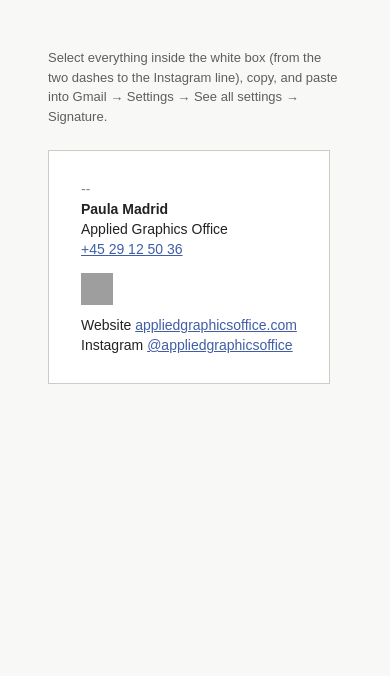
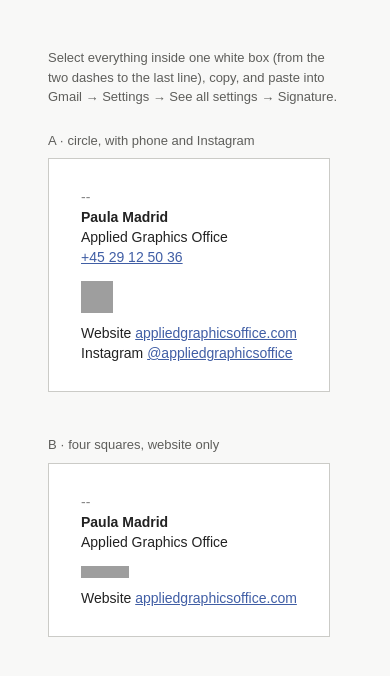
Before and after one commit to paula-madrid/ago-website, a plain HTML site: page signature.html in a window 390 px wide. Drawn offline with Linux system fonts and the light colour scheme; grey boxes are pictures that could not be loaded.

Commit message:
Email signature: second version with four squares, website only
Adds version B to signature.html: no phone or Instagram, and the four palette
colours as a row of squares (48 x 12 px, hosted at 3x).

Co-Authored-By: Claude Opus 5.5 <noreply@anthropic.com>
Claude-Session: https://claude.ai/code/session_01NVvXN38yTGRMuRK6P37qyA

```diff
--- a/signature.html
+++ b/signature.html
@@ -12,7 +12,8 @@ body{margin:0;padding:48px;background:#f8f8f7;font-family:Arial,Helvetica,sans-s
 </style>
 </head>
 <body>
-<p class="note">Select everything inside the white box (from the two dashes to the Instagram line), copy, and paste into Gmail &rarr; Settings &rarr; See all settings &rarr; Signature.</p>
+<p class="note">Select everything inside one white box (from the two dashes to the last line), copy, and paste into Gmail &rarr; Settings &rarr; See all settings &rarr; Signature.</p>
+<p class="note" style="margin:0 0 8px">A &middot; circle, with phone and Instagram</p>
 <div class="card">
 <table cellpadding="0" cellspacing="0" border="0" style="border-collapse:collapse;font-family:Arial,Helvetica,sans-serif;font-size:14px;line-height:20px;color:#222222">
 <tr><td style="color:#888888;padding:0">--</td></tr>
@@ -24,5 +25,16 @@ body{margin:0;padding:48px;background:#f8f8f7;font-family:Arial,Helvetica,sans-s
 <tr><td style="padding:0">Instagram <a href="https://www.instagram.com/appliedgraphicsoffice" style="color:#405EA5;text-decoration:underline">@appliedgraphicsoffice</a></td></tr>
 </table>
 </div>
+
+<p class="note" style="margin:40px 0 8px">B &middot; four squares, website only</p>
+<div class="card">
+<table cellpadding="0" cellspacing="0" border="0" style="border-collapse:collapse;font-family:Arial,Helvetica,sans-serif;font-size:14px;line-height:20px;color:#222222">
+<tr><td style="color:#888888;padding:0">--</td></tr>
+<tr><td style="padding:0"><b>Paula Madrid</b></td></tr>
+<tr><td style="padding:0">Applied Graphics Office</td></tr>
+<tr><td style="padding:14px 0 10px 0;line-height:0"><img src="https://www.appliedgraphicsoffice.com/img/ago-signature-squares.png" width="48" height="12" alt="AGO" style="display:block;width:48px;height:12px;border:0"></td></tr>
+<tr><td style="padding:0">Website <a href="https://www.appliedgraphicsoffice.com" style="color:#405EA5;text-decoration:underline">appliedgraphicsoffice.com</a></td></tr>
+</table>
+</div>
 </body>
 </html>
```
Also changed, not shown: img/ago-signature-squares.png (added).
